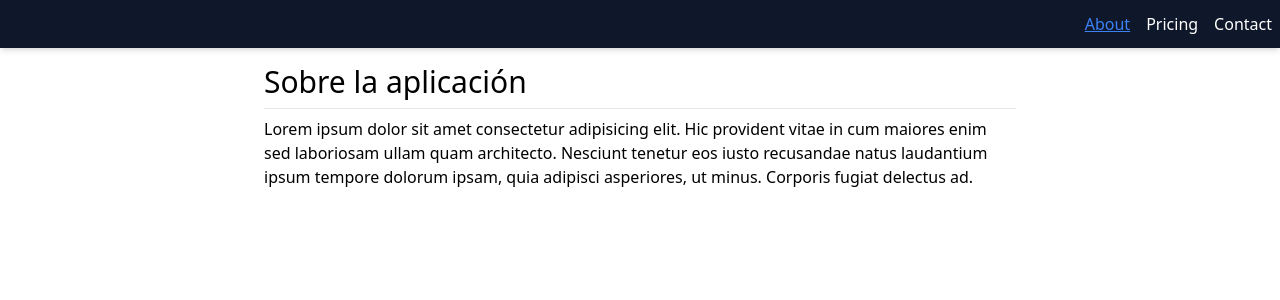
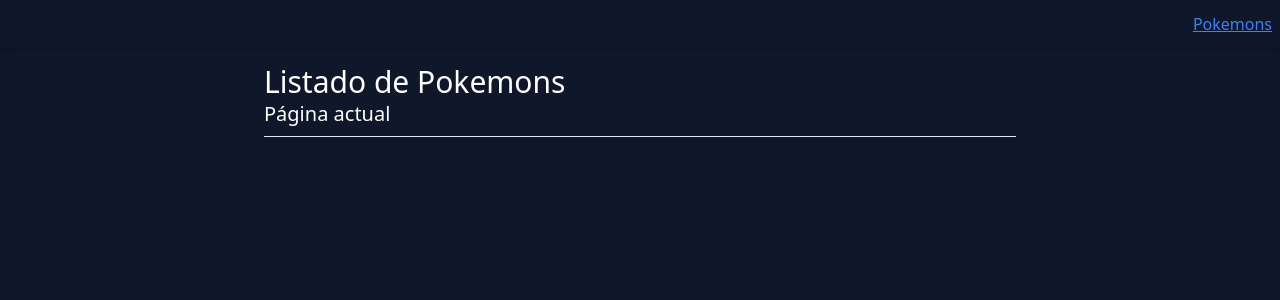
Before and after one commit to jhonnycgarcia/dev-talles-angular-pro-pokemon-ssr, an Angular app: page /pokemons in a window 1280 px wide. Before the commit this address led to /about. Shown: the top 300 px of the page. Built offline with nearby package versions, Linux system fonts and the light colour scheme.

Commit message:
Contrucción y ejecución

```diff
--- a/src/app/app.routes.ts
+++ b/src/app/app.routes.ts
@@ -1,20 +1,24 @@
 import { Routes } from '@angular/router';
 
 export const routes: Routes = [
+  // {
+  //   path: 'about',
+  //   loadComponent: () => import('./pages/about-page/about-page.component'),
+  // },
+  // {
+  //   path: 'contact',
+  //   loadComponent: () => import('./pages/contact-page/contact-page.component'),
+  // },
+  // {
+  //   path: 'pricing',
+  //   loadComponent: () => import('./pages/pricing-page/pricing-page.component'),
+  // },
   {
-    path: 'about',
-    loadComponent: () => import('./pages/about-page/about-page.component'),
-  },
-  {
-    path: 'contact',
-    loadComponent: () => import('./pages/contact-page/contact-page.component'),
-  },
-  {
-    path: 'pricing',
-    loadComponent: () => import('./pages/pricing-page/pricing-page.component'),
+    path: 'pokemons',
+    loadComponent: () => import('./pages/pokemons-page/pokemons-page.component'),
   },
   {
     path: '**',
-    redirectTo: 'about'
+    redirectTo: 'pokemons'
   }
 ];
--- /dev/null
+++ b/src/app/pages/pokemons-page/pokemons-page.component.html
@@ -0,0 +1,7 @@
+<h1 class="text-3xl">Listado de Pokemons</h1>
+<h2 class="text-xl">Página actual</h2>
+<hr class="my-2">
+
+<!-- TODO: Listado de Pokemons -->
+ <!-- TODO: Pokemons-list-skeleton -->
+  <!-- TODO: Botones: cargar siguientes y anteriores -->
--- /dev/null
+++ b/src/app/pages/pokemons-page/pokemons-page.component.ts
@@ -0,0 +1,13 @@
+import { ChangeDetectionStrategy, Component } from '@angular/core';
+
+@Component({
+  selector: 'app-pokemons-page',
+  standalone: true,
+  imports: [],
+  templateUrl: './pokemons-page.component.html',
+  styleUrl: './pokemons-page.component.css',
+  changeDetection: ChangeDetectionStrategy.OnPush
+})
+export default class PokemonsPageComponent {
+
+}
--- a/src/app/shared/components/navbar/navbar.component.html
+++ b/src/app/shared/components/navbar/navbar.component.html
@@ -1,7 +1,8 @@
 <nav
   class="text-white gap-4 top-0 absolute z-50 w-full flex justify-end px-2 py-3 bg-slate-900 shadow-md"
 >
-  <a class="hover:underline" routerLink="/about" routerLinkActive="text-blue-500 underline">About</a>
+  <!-- <a class="hover:underline" routerLink="/about" routerLinkActive="text-blue-500 underline">About</a>
   <a class="hover:underline" routerLink="/pricing" routerLinkActive="text-blue-500 underline">Pricing</a>
-  <a class="hover:underline" routerLink="/contact" routerLinkActive="text-blue-500 underline">Contact</a>
+  <a class="hover:underline" routerLink="/contact" routerLinkActive="text-blue-500 underline">Contact</a> -->
+  <a class="hover:underline" routerLink="/pokemons" routerLinkActive="text-blue-500 underline">Pokemons</a>
 </nav>
--- a/src/styles.css
+++ b/src/styles.css
@@ -2,3 +2,12 @@
 @tailwind base;
 @tailwind components;
 @tailwind utilities;
+
+html,
+body {
+  @apply bg-slate-900 text-white;
+}
+
+button {
+  @apply bg-blue-500 text-white px-4 py-2 rounded hover:bg-blue-600 disabled:bg-slate-600 transition-all;
+}
```
Also changed, not shown: src/app/pages/pokemons-page/pokemons-page.component.css (added), 1 other file (tests, documents, lock files or other folders).
